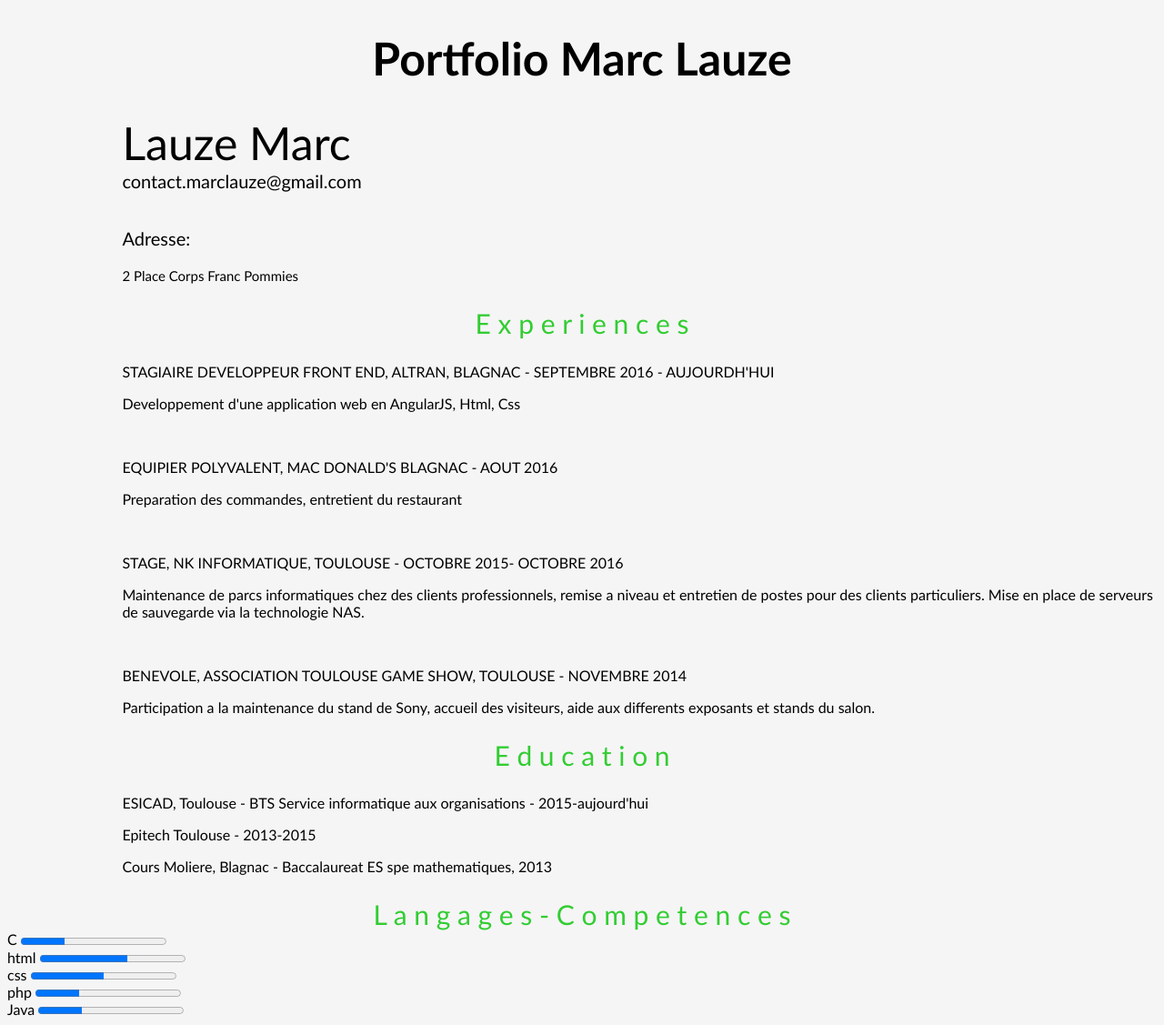
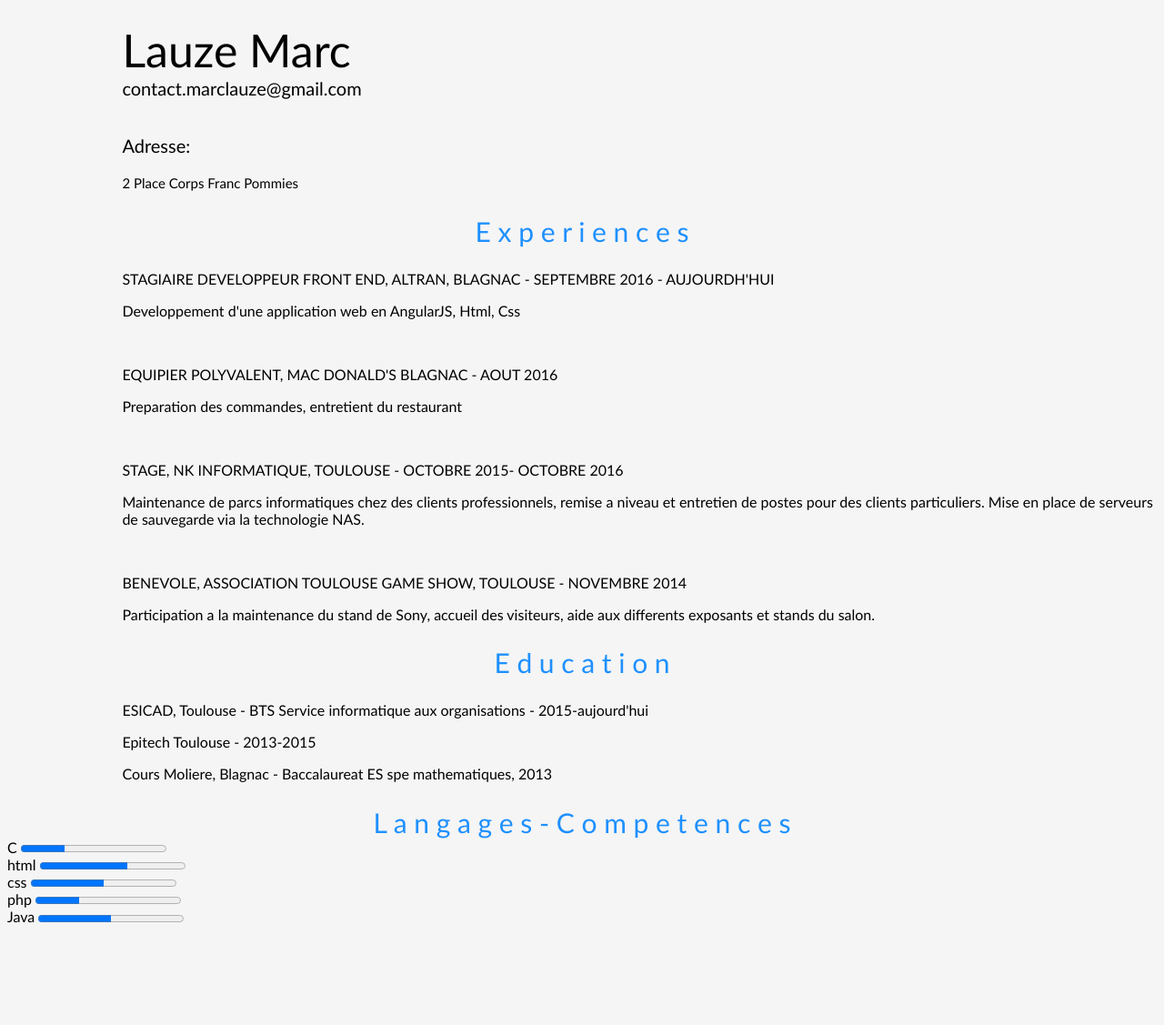
Before and after one commit to Dadidaderp/port-folio, a PHP site: page /cv.html in a window 1280 px wide. Shown: the whole page at 91% size. After the commit the page ends 1015 px from the top, so only its background shows below. Run offline with PHP 8.4, Linux system fonts and the light colour scheme.

Commit message:
modif
motif

```diff
--- a/cv.css
+++ b/cv.css
@@ -43,7 +43,7 @@ h1 {
     text-align: center;
     margin-top: 2%;
     font-family: 'Trebuchet MS', 'Lucida Sans Unicode', 'Lucida Grande', 'Lucida Sans', Arial, sans-serif;
-    color: limegreen;
+    color: dodgerblue;
 }
 
 .experiences {
@@ -70,7 +70,7 @@ h1 {
     margin-top: 0%;
     margin-left: 0%;
     border-radius: 10px;
-    background: limegreen;
+    background: dodgerblue;
     height: 100%;
     width: 30%;
 }
--- a/cv.html
+++ b/cv.html
@@ -2,10 +2,9 @@
 <html>
 
 <head>
-    <title> Portfolio Marc Lauze </title>
+    <title> CV Marc Lauze </title>
     <meta charset="utf_8">
     <link rel="stylesheet" href="cv.css" />
-    <h1> Portfolio Marc Lauze </h1>
 </head>
 
 <body class="cv_body">
@@ -48,6 +47,6 @@
     <div class="html"> html <progress value="60" max="100">70 %</progress></div>
     <div class="css">css <progress value="50" max="100">70 %</progress></div>
     <div class="php"> php <progress value="30" max="100">70 %</progress></div>
-    <div class="java"> Java <progress value="30" max="100">70 %</progress></div>
+    <div class="java"> Java <progress value="50" max="100">70 %</progress></div>
 </body>
 </html>
```
Also changed, not shown: index.html (+7 -7 lines), img/portfolio/fullsize/1.jpg, img/portfolio/fullsize/12.jpg (added), img/portfolio/fullsize/3.jpg, img/portfolio/fullsize/32.jpg (added), img/portfolio/thumbnails/1.jpg, img/portfolio/thumbnails/12.jpg (added), img/portfolio/thumbnails/3.jpg, img/portfolio/thumbnails/32.jpg (added), veille.html (added).
